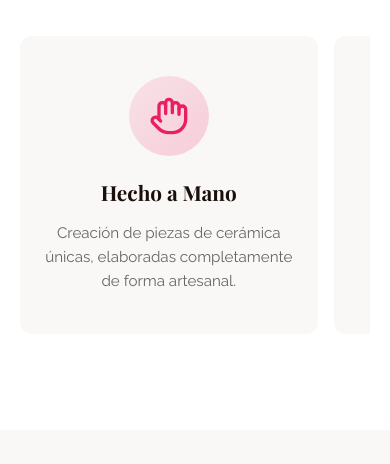
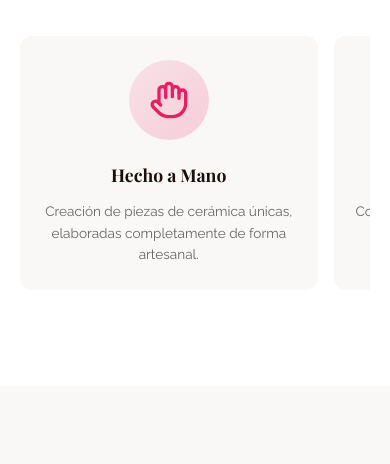
Before and after one commit to OkLatino/TashiMx, a plain HTML site: page index.html in a window 390 px wide. Shown: the part 2871-3335 px from the top of the page. Drawn offline with nearby package versions, Linux system fonts and the light colour scheme.

Commit message:
Optimize features layout for mobile to be 2-column grid

```diff
--- a/css/style.css
+++ b/css/style.css
@@ -2406,7 +2406,20 @@ section {
     }
 
     .features-grid {
-        grid-template-columns: 1fr;
+        grid-template-columns: repeat(2, 1fr);
+        gap: 1rem;
+    }
+
+    .feature-card {
+        padding: 1.5rem 1rem;
+    }
+
+    .feature-card h3 {
+        font-size: 1.1rem;
+    }
+
+    .feature-card p {
+        font-size: 0.85rem;
     }
 
     .process-intro {
```
